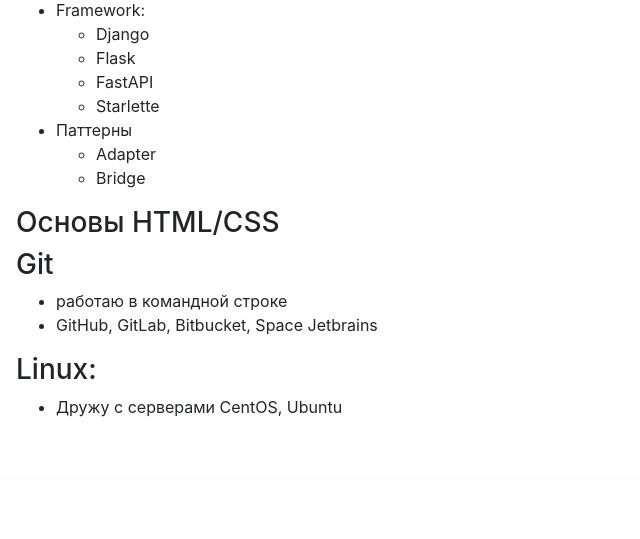
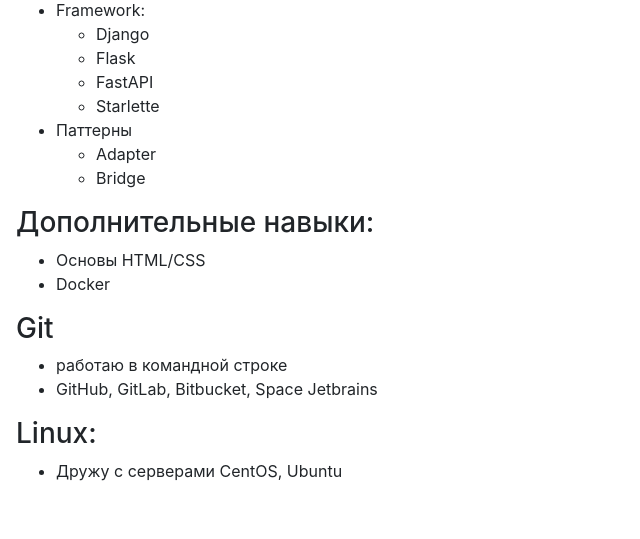
Before and after one commit to Hazzari/aleksan_site_project, a Django app: page /developer/ in a window 1280 px wide. Shown: the part 957-1496 px from the top of the page, without its empty margins (0-640 px from the left). Before the commit the page ends 1374 px from the top, so only its background shows below. Run offline with Django 3.2, Linux system fonts and the light colour scheme; some libraries are stand-ins or nearby versions.

Commit message:
add content

```diff
--- a/templates/homepage/developer.html
+++ b/templates/homepage/developer.html
@@ -79,7 +79,11 @@
                 </ul>
             </li>
         </ul>
-        <h3>Основы HTML/CSS</h3>
+        <h3>Дополнительные навыки:</h3>
+        <ul>
+            <li>Основы HTML/CSS</li>
+            <li>Docker</li>
+        </ul>
 
         <h3>Git</h3>
         <ul>
```
